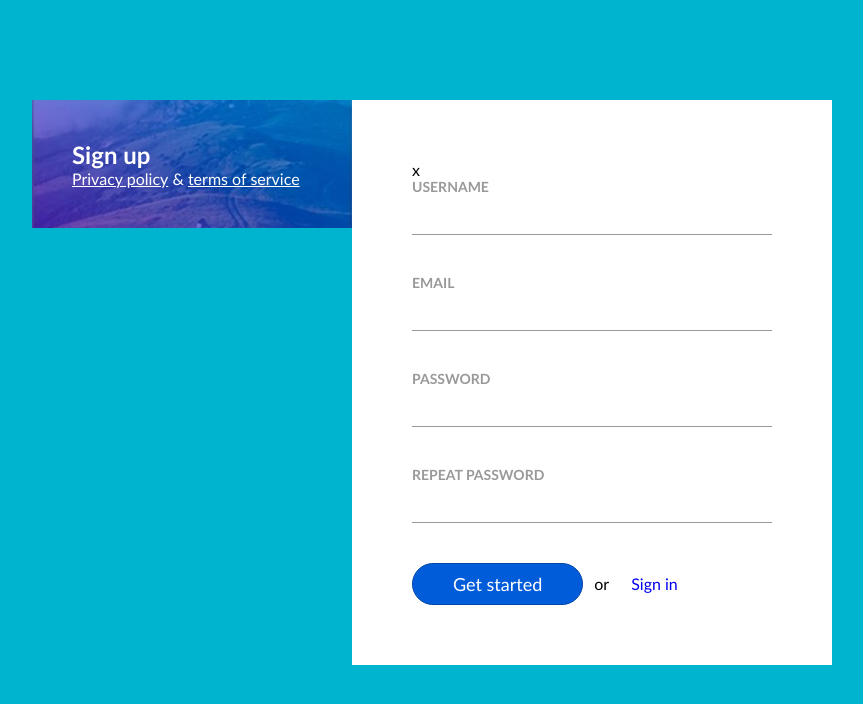
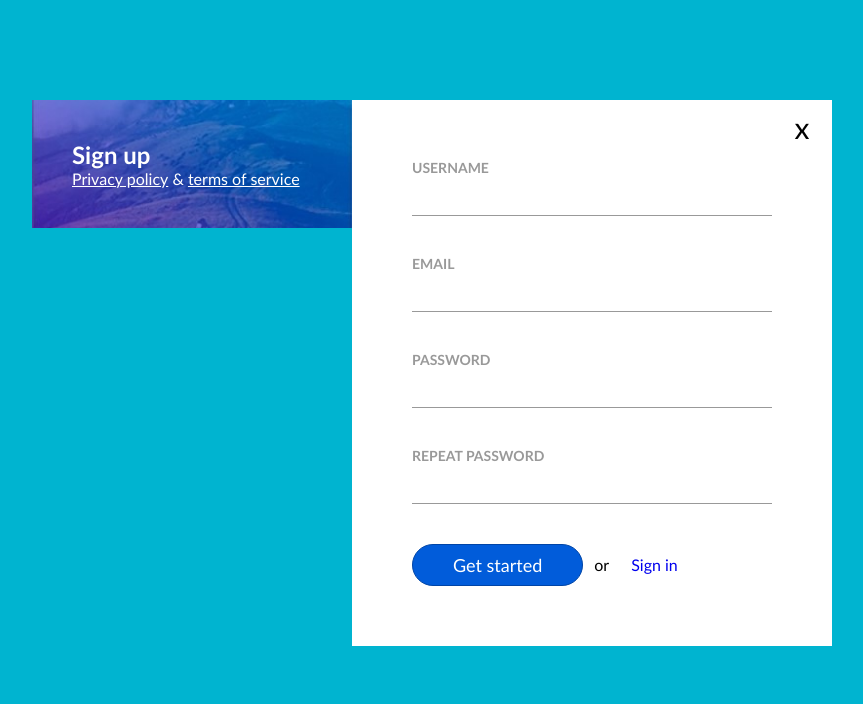
Before and after one commit to iluzych/6-sign-up, a plain HTML site: page index.html in a window 1280 px wide. Shown: the whole page, without its empty margins (208-1071 px from the left). Drawn offline with Linux system fonts and the light colour scheme.

Commit message:
close element, absolute positioning

```diff
--- a/css/main.css
+++ b/css/main.css
@@ -5,6 +5,7 @@ body * {
   vertical-align: top;
   box-sizing: border-box;
   font-family: 'Gill Sans', 'Gill Sans MT', Calibri, 'Trebuchet MS', sans-serif;
+
 }
 
 body {
@@ -47,9 +48,20 @@ body {
   padding: 60px;
   float: left;
   background-color: #fff;
+  position: relative;
 }
 
 .close {
+    display: inline-block;
+    width: 60px;
+    height: 60px;
+    text-align: center;
+    font-size: 30px;
+    line-height: 54px;
+    position: absolute;
+    top: 0;
+    right: 0;
+
 }
 
 .form {
```
